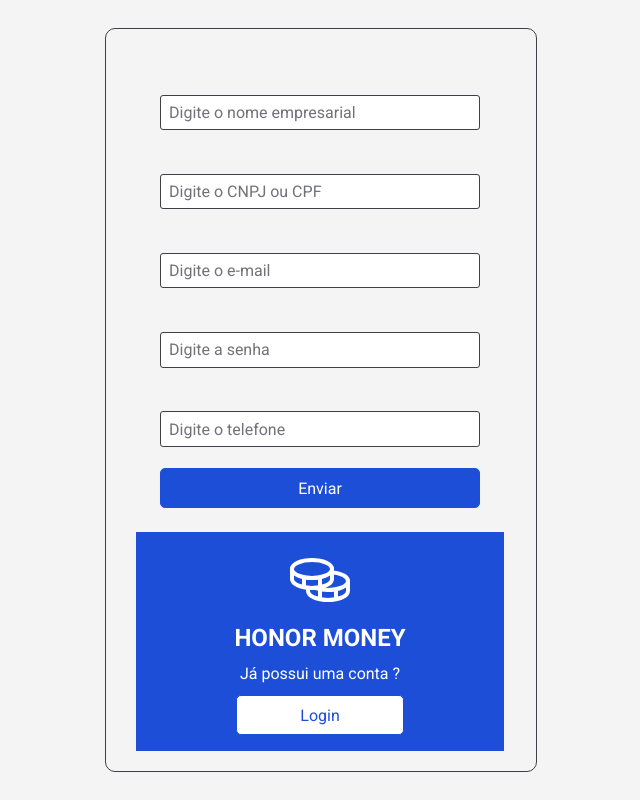
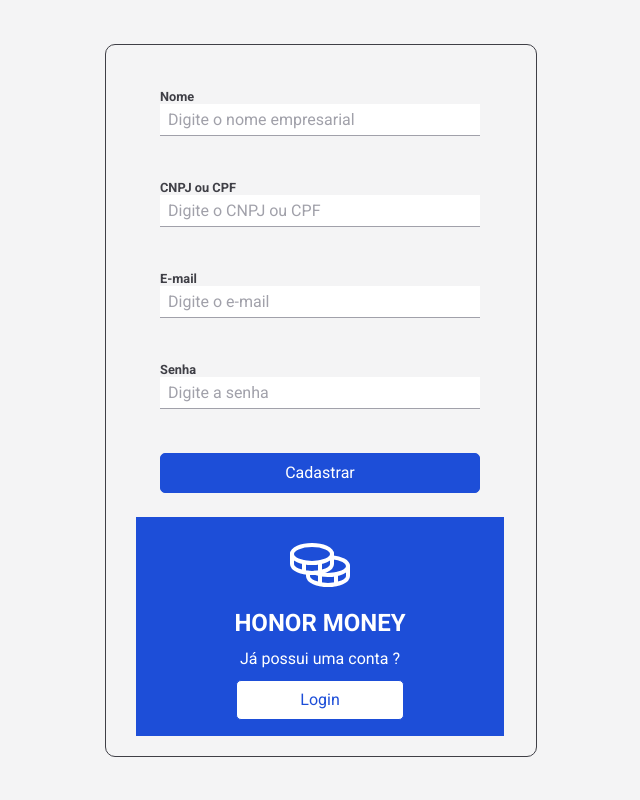
Before and after one commit to Pabluu/honor, a React (Vite) app: page /signup in a window 1280 px wide. Shown: the whole page, without its empty margins (319-959 px from the left). Built offline with nearby package versions, Linux system fonts and the light colour scheme; the HTML template or start-up script is replaced by a standard one.

Commit message:
feat: add erros on page

```diff
--- a/src/components/FormUser/index.tsx
+++ b/src/components/FormUser/index.tsx
@@ -1,14 +1,28 @@
 import { zodResolver } from '@hookform/resolvers/zod'
-import { useForm } from 'react-hook-form'
+import { SubmitHandler, useForm } from 'react-hook-form'
 import { z } from 'zod'
-import { FormContainer } from './styles'
+import { FormContainer, MessageError } from './styles'
 
 const formSchema = z.object({
-  name: z.string().min(3),
-  identifier: z.string().min(11),
-  email: z.string().email(),
-  password: z.string().min(6),
-  phone: z.string().min(11),
+  name: z
+    .string()
+    .nonempty('O nome é obrigatório')
+    .min(3, 'O nome deve possuir no minimo 3 letras'),
+
+  identifier: z
+    .string()
+    .nonempty('O identificador é obrigatório')
+    .min(11, 'A identificação deve possuir no minimo 3 letras'),
+
+  email: z
+    .string()
+    .nonempty('O e-mail é obrigatório')
+    .email('Tipo de e-mail inválido'),
+
+  password: z
+    .string()
+    .nonempty('A senha é obrigatória')
+    .min(6, 'A senha deve possuir 6 digitos'),
 })
 
 type FormSchema = z.infer<typeof formSchema>
@@ -17,19 +31,17 @@
   const {
     register,
     handleSubmit,
-    formState: { isSubmitting },
+    formState: { isSubmitting, errors },
   } = useForm<FormSchema>({
     resolver: zodResolver(formSchema),
   })
 
-  function handleUserSubmit(data: FormSchema) {
-    setTimeout(() => {
-      console.log(data)
-    }, 2000)
+  const handleOnSubmit: SubmitHandler<FormSchema> = (data) => {
+    console.log(data)
   }
 
   return (
-    <FormContainer onSubmit={handleSubmit(handleUserSubmit)}>
+    <FormContainer onSubmit={handleSubmit(handleOnSubmit)}>
       <div>
         <label htmlFor="name">Nome</label>
 
@@ -39,6 +51,8 @@
           id="name"
           {...register('name')}
         />
+
+        {<MessageError>{errors.name?.message}</MessageError>}
       </div>
 
       <div>
@@ -49,6 +63,7 @@
           id="identifier"
           {...register('identifier')}
         />
+        {<MessageError>{errors.identifier?.message}</MessageError>}
       </div>
 
       <div>
@@ -59,6 +74,7 @@
           id="email"
           {...register('email')}
         />
+        {<MessageError>{errors.email?.message}</MessageError>}
       </div>
 
       <div>
@@ -69,20 +85,11 @@
           id="password"
           {...register('password')}
         />
-      </div>
-
-      <div>
-        <label htmlFor="phone">Telefone</label>
-        <input
-          type="text"
-          placeholder="Digite o telefone"
-          id="phone"
-          {...register('phone')}
-        />
+        {<MessageError>{errors.password?.message}</MessageError>}
       </div>
 
       <button type="submit" disabled={isSubmitting}>
-        Enviar
+        Cadastrar
       </button>
     </FormContainer>
   )
--- a/src/components/FormUser/styles.ts
+++ b/src/components/FormUser/styles.ts
@@ -1,10 +1,19 @@
 import { styled } from 'styled-components'
+
+export const MessageError = styled.span`
+  color: ${(props) => props.theme['red-600']};
+  font-weight: bold;
+  transition: all 1s;
+  min-height: 19px;
+  margin-top: 5px;
+  font-size: 0.95rem;
+`
 
 export const FormContainer = styled.form`
   display: flex;
   flex-direction: column;
   justify-content: center;
-  row-gap: 1.35rem;
+  row-gap: 1.25rem;
 
   div {
     display: flex;
@@ -12,19 +21,24 @@
 
     label {
       font-weight: 700;
-      padding-block-end: 0.2rem;
+      font-size: 0.8rem;
+      /* padding-block-end: 0.1rem; */
       cursor: pointer;
       width: fit-content;
+
+      color: ${(props) => props.theme['gray-700']};
     }
 
     input {
       width: 100%;
-      height: 2.21rem;
-      padding: 0.5rem;
+      height: 2rem;
+      padding: 0 0.5rem;
 
       outline: none;
-      border: 1px solid ${(props) => props.theme['gray-700']};
-      border-radius: 3px;
+      border: none;
+      border-bottom: 1px solid ${(props) => props.theme['gray-400']};
+
+      /* border-radius: 3px; */
 
       color: black;
 
@@ -34,42 +48,13 @@
       }
 
       &::placeholder {
-        color: ${(props) => props.theme['gray-500']};
+        color: ${(props) => props.theme['gray-400']};
+      }
+
+      &:focus {
+        border-bottom: 1px solid ${(props) => props.theme['blue-700']};
+        box-shadow: none !important;
       }
     }
   }
-
-  button {
-    height: 2.5rem;
-    width: 100%;
-
-    background-color: ${(props) => props.theme['blue-700']};
-    color: white;
-
-    outline: 0;
-    border: 1px solid ${(props) => props.theme['blue-700']};
-    border-radius: 5px;
-
-    cursor: pointer;
-    transition: background-color 0.25s;
-
-    &:hover {
-      background-color: ${(props) => props.theme['blue-500']};
-    }
-
-    &:disabled {
-      opacity: 0.6;
-      cursor: not-allowed;
-    }
-
-    &:not(:disabled):hover {
-      background-color: ${(props) => props.theme['blue-700']};
-      border: 1px solid ${(props) => props.theme['blue-700']};
-      color: ${(props) => props.theme.white};
-      transition:
-        background-color 0.2s,
-        color 0.2s,
-        border-color 0.2s;
-    }
-  }
 `
```
